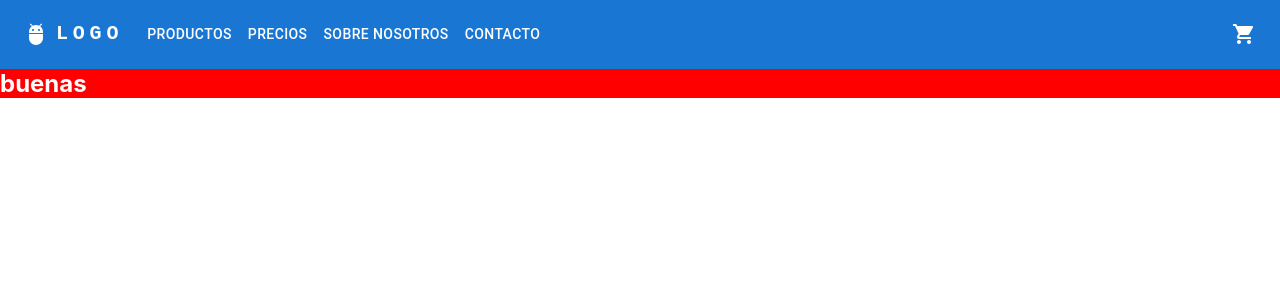
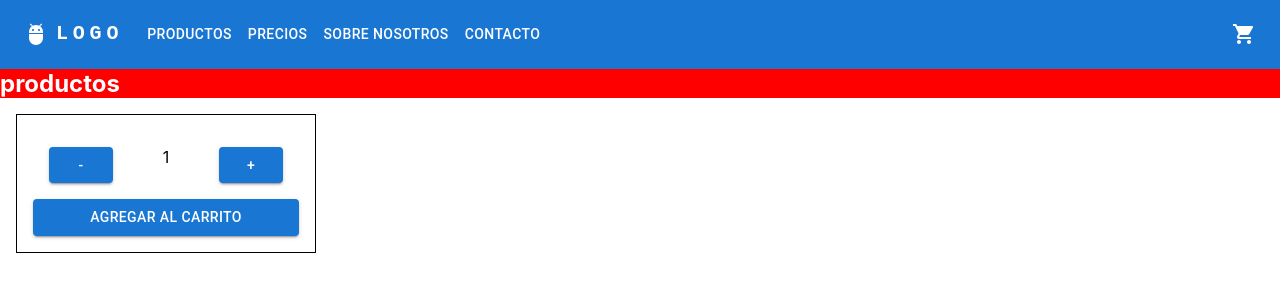
Before and after one commit to marianoLopez2001/ecomerce-react-mariano-lopez, a React (Create React App) app: page / in a window 1280 px wide. Shown: the top 300 px of the page. Built offline with nearby package versions, Linux system fonts and the light colour scheme.

Commit message:
agregue un componente con un contador de productos

```diff
--- a/src/App.css
+++ b/src/App.css
@@ -8,23 +8,18 @@
   margin: 0;
 }
 
-.navbar {
-  background-color: red;
+.cardContainer {
+  display: flex;
+  flex-direction: column;
+  justify-content: space-evenly;
+  max-width: 300px;
+  padding: 1rem;
+  margin: 1rem;
+  border: 1px solid black;
 }
 
-.navbar-li {
-  display: inline-block;
-  border-radius: 1px;
-  background-color: brown;
-  padding: 1rem;
+.cardControles {
+  display: flex;
+  justify-content: space-between;
+  margin: 1rem;
 }
-
-.navbar-li:hover {
-  background-color: rgb(215, 80, 80);
-}
-
-.navbar-li a {
-  text-decoration: none;
-  color: white;
-  padding: 1rem;
-}
--- a/src/App.js
+++ b/src/App.js
@@ -1,13 +1,9 @@
 import './App.css';
 import ItemListContainer from './components/ItemListContainer';
 import NavBar from './components/NavBar';
+import ItemCount from './components/ItemCount';
 
 function App() {
-
-  let greeting = {
-    saludo: "buenas",
-    despedida: "chau"
-  }
 
   return (
     <div>
@@ -15,7 +11,8 @@ function App() {
         <NavBar />
       </header>
       <main>
-        <ItemListContainer color= {"white"} bgColor={"red"} item={greeting} />
+        <ItemListContainer color={"white"} bgColor={"red"} />
+        <ItemCount/>
       </main>
     </div>
   );
--- /dev/null
+++ b/src/components/ItemCount.jsx
@@ -0,0 +1,43 @@
+import React, { useState } from "react";
+import { Button } from "@mui/material";
+
+export default function ItemCount() {
+
+    const producto1 = { id: 1, stock: 10, initial: 1 }
+
+    const { stock, initial } = producto1
+
+    const [newInitial = initial, setInitial] = useState(initial);
+
+    const sumarCantProducto = () => {
+        if (newInitial >= stock) {
+            return
+        }
+        else {
+            setInitial(newInitial + 1)
+        }
+    }
+
+    const restarCantProducto = () => {
+        if (newInitial === 1) {
+            return
+        } else {
+            setInitial(newInitial - 1)
+        }
+    }
+
+    const onAdd = () => {
+        alert(`Compraste el producto ${newInitial} veces`)
+    }
+
+    return (
+        <div className="cardContainer">
+            <div className="cardControles">
+                <Button onClick={restarCantProducto} variant="contained">-</Button>
+                <p>{newInitial}</p>
+                <Button onClick={sumarCantProducto} variant="contained">+</Button>
+            </div>
+            <Button onClick={onAdd} variant="contained">Agregar al carrito</Button>
+        </div>
+    )
+}
--- a/src/components/ItemListContainer.jsx
+++ b/src/components/ItemListContainer.jsx
@@ -3,7 +3,7 @@ import * as React from 'react';
 const ItemListContainer = ({item, bgColor, color}) => {
     return (
         <div>
-            <h2 style={{backgroundColor: bgColor, color: color}}>{item.saludo}</h2>
+            <h2 style={{backgroundColor: bgColor, color: color}}>productos</h2>
         </div>
     )
 }
--- a/src/index.js
+++ b/src/index.js
@@ -6,9 +6,7 @@ import reportWebVitals from './reportWebVitals';
 
 const root = ReactDOM.createRoot(document.getElementById('root'));
 root.render(
-  // <React.StrictMode>
-    <App />
-  // </React.StrictMode>
+  <App />
 );
 
 // If you want to start measuring performance in your app, pass a function
```
